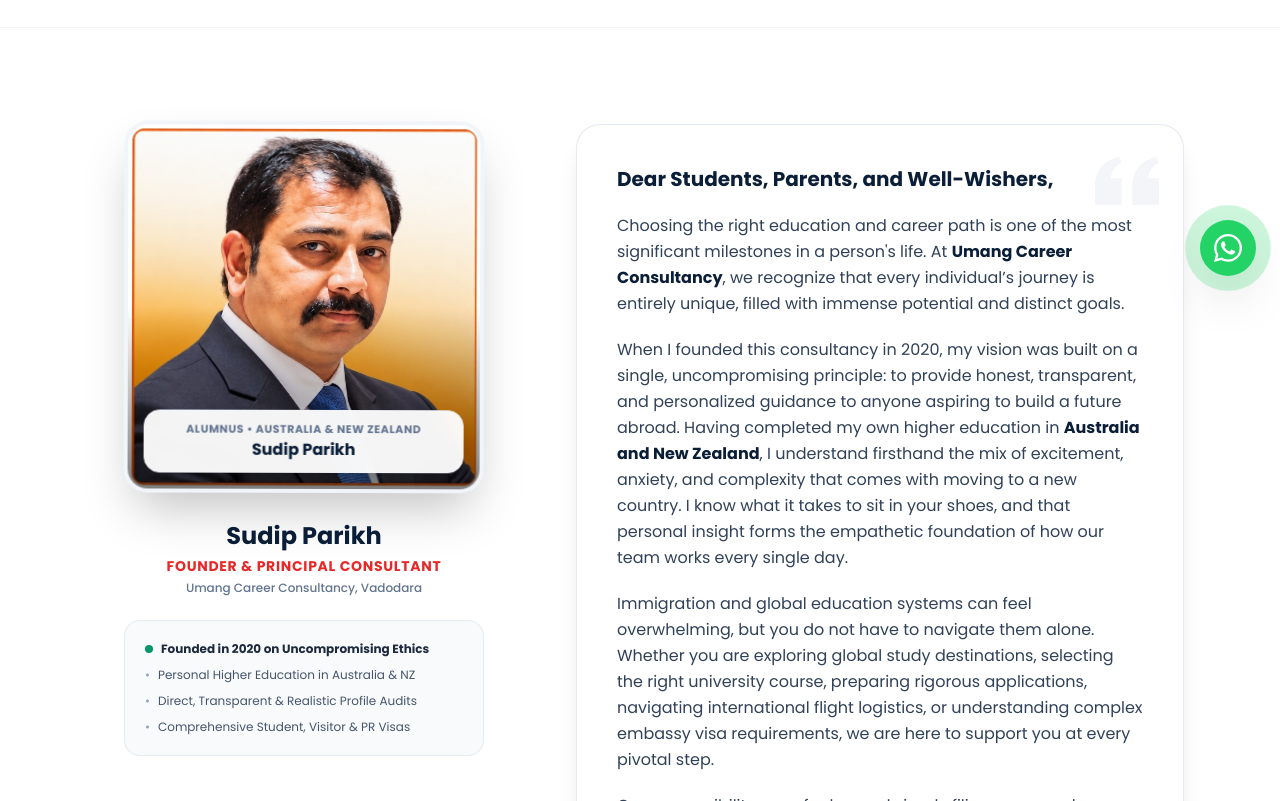
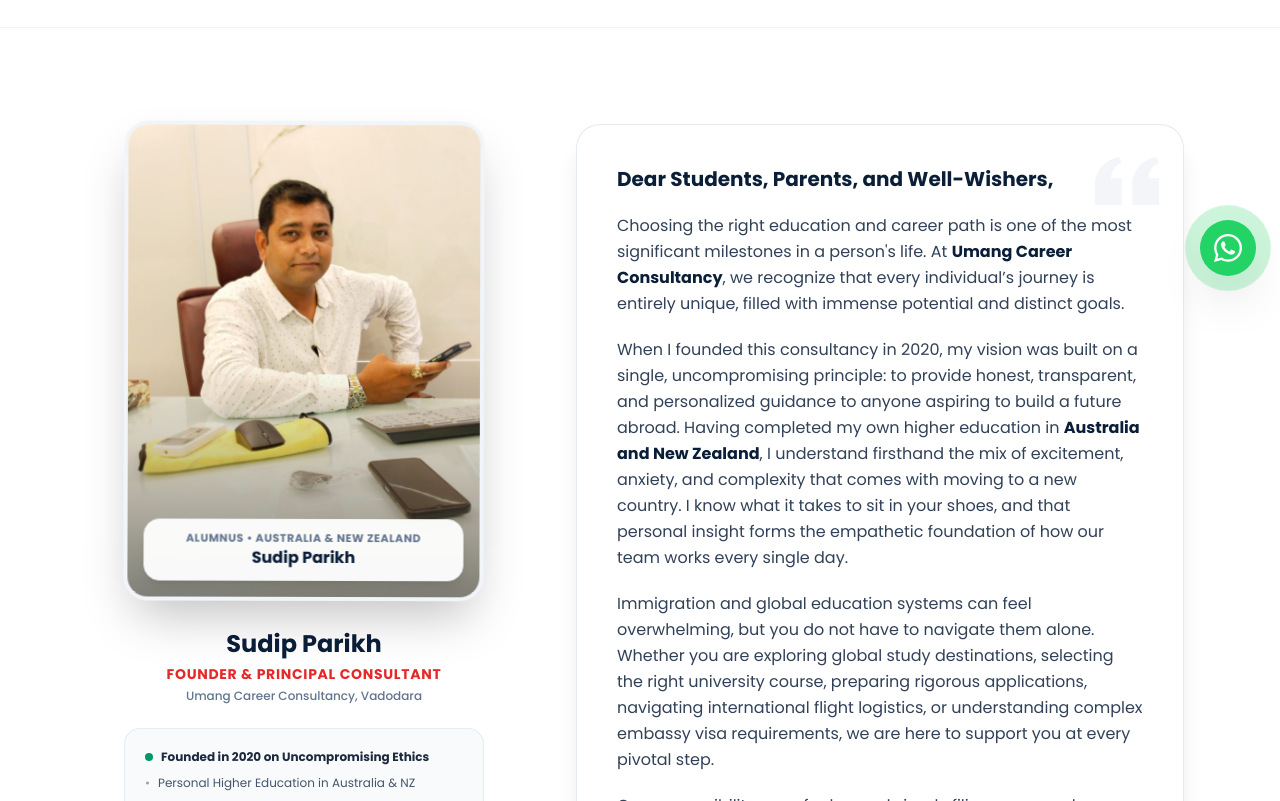
Before and after one commit to parth-patel010/umang-career-consultancy-2, a Next.js app: page /about-us/founder-message in a window 1280 px wide. Shown: the part 500-1301 px from the top of the page. Built offline with nearby package versions, Linux system fonts and the light colour scheme.

Commit message:
feat(media): update founder photo for Sudip Parikh across About Us, Founder's Message, and Vision/Mission pages

```diff
--- a/src/components/AboutUsContent.tsx
+++ b/src/components/AboutUsContent.tsx
@@ -5,7 +5,7 @@ import React, { useState, useEffect, useRef } from "react";
 import Image from "next/image";
 import Link from "next/link";
 import officeBanner from "../../public/umang-office-banner-v3.jpg";
-import founderPhoto from "../../public/founder-photo-v4.jpg";
+import founderPhoto from "../../public/founder-photo-v5.jpg";
 
 /* -------------------------------------------------------------
    SVG ICONS
@@ -536,12 +536,12 @@ export default function AboutUsContent() {
                   : "opacity-0 -translate-x-10"
               }`}
             >
-              <div className="relative w-full max-w-[340px] aspect-[703/726] rounded-3xl overflow-hidden shadow-2xl border-4 border-slate-100 bg-slate-50 p-1 group">
+              <div className="relative w-full max-w-[340px] aspect-[3/4] rounded-3xl overflow-hidden shadow-2xl border-4 border-slate-100 bg-slate-50 p-1 group">
                 <Image
                   src={founderPhoto}
                   alt="Sudip Parikh - Founder of Umang Career Consultancy"
                   fill
-                  className="object-contain transition-transform duration-700 group-hover:scale-105"
+                  className="object-cover transition-transform duration-700 group-hover:scale-105"
                   priority
                 />
                 <div className="absolute inset-0 bg-gradient-to-t from-black/40 via-transparent to-transparent pointer-events-none" />
--- a/src/components/FounderMessageContent.tsx
+++ b/src/components/FounderMessageContent.tsx
@@ -3,7 +3,7 @@
 import React, { useState, useEffect } from "react";
 import Image from "next/image";
 import Link from "next/link";
-import founderPhoto from "../../public/founder-photo-v4.jpg";
+import founderPhoto from "../../public/founder-photo-v5.jpg";
 
 function PhoneIcon() {
   return (
@@ -106,12 +106,12 @@ export default function FounderMessageContent() {
                 isLoaded ? "opacity-100 translate-y-0" : "opacity-0 translate-y-8"
               }`}
             >
-              <div className="relative w-full max-w-[360px] aspect-[703/726] rounded-3xl overflow-hidden shadow-2xl border-4 border-slate-100 bg-slate-50 p-1 group anim-gentle-float">
+              <div className="relative w-full max-w-[360px] aspect-[3/4] rounded-3xl overflow-hidden shadow-2xl border-4 border-slate-100 bg-slate-50 p-1 group anim-gentle-float">
                 <Image
                   src={founderPhoto}
                   alt="Sudip Parikh - Founder of Umang Career Consultancy"
                   fill
-                  className="object-contain transition-transform duration-700 group-hover:scale-105"
+                  className="object-cover transition-transform duration-700 group-hover:scale-105"
                   priority
                 />
                 <div className="absolute inset-0 bg-gradient-to-t from-black/50 via-transparent to-transparent pointer-events-none" />
--- a/src/components/VisionMissionContent.tsx
+++ b/src/components/VisionMissionContent.tsx
@@ -2,7 +2,7 @@
 
 import React, { useState, useEffect, useRef } from "react";
 import Image from "next/image";
-import founderPhoto from "../../public/founder-photo-v4.jpg";
+import founderPhoto from "../../public/founder-photo-v5.jpg";
 
 export default function VisionMissionContent() {
   const [bannerLoaded, setBannerLoaded] = useState(false);
@@ -405,12 +405,12 @@ export default function VisionMissionContent() {
                   : "opacity-0 translate-y-8 scale-95"
               }`}
             >
-              <div className="relative w-full max-w-[340px] aspect-[703/726] rounded-2xl overflow-hidden shadow-xl border border-slate-100 bg-white p-1.5 group">
+              <div className="relative w-full max-w-[340px] aspect-[3/4] rounded-2xl overflow-hidden shadow-xl border border-slate-100 bg-white p-1.5 group">
                 <Image
                   src={founderPhoto}
                   alt="Sudip Parikh - Founder of Umang Career Consultancy"
                   fill
-                  className="object-contain transition-transform duration-500 group-hover:scale-105"
+                  className="object-cover transition-transform duration-500 group-hover:scale-105"
                 />
               </div>
 
```
Also changed, not shown: public/founder-photo-v5.jpg (added).
